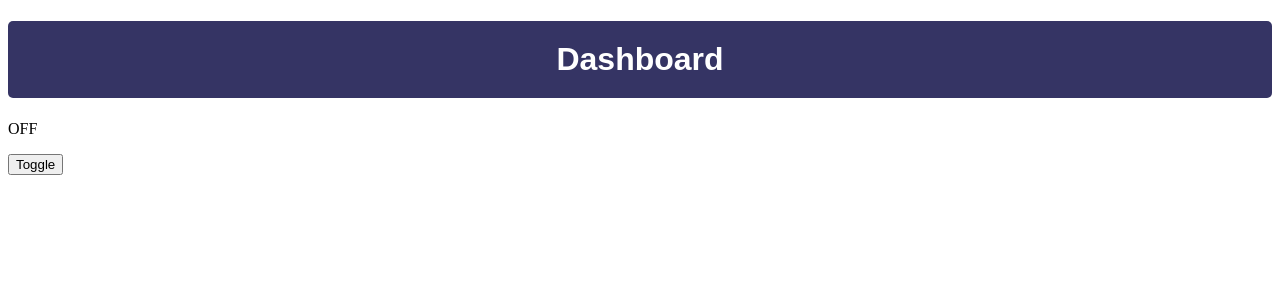
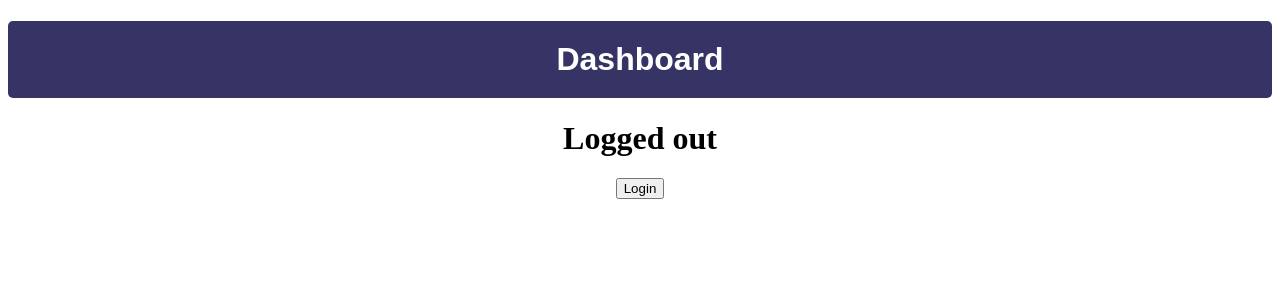
Before and after one commit to PraveenaPrasannan4789/react-apps-portfolio, a React (Vite) app: page / in a window 1280 px wide. Shown: the top 300 px of the page. Built offline with nearby package versions, Linux system fonts and the light colour scheme.

Commit message:
added logged status component

```diff
--- a/src/App.jsx
+++ b/src/App.jsx
@@ -5,6 +5,7 @@ import ReverseString from "./components/ReverseString";
 import UserList from "./components/UserList";
 import SerachFilter from "./components/SearchFilter";
 import Toggle from "./components/Toggle";
+import LoginStatus from "./components/LoginStatus";
 
 function App() {
   const headerStyle = {
@@ -24,7 +25,8 @@ function App() {
       {/* <ReverseString /> */}
       {/* <UserList /> */}
       {/* <SerachFilter /> */}
-      <Toggle />
+      {/* <Toggle /> */}
+      <LoginStatus />
     </>
   );
 }
--- /dev/null
+++ b/src/components/LoginStatus.jsx
@@ -0,0 +1,16 @@
+import { useState } from "react";
+
+const LoginStatus = () => {
+  const [isLoggedIn, setIsLoggedIn] = useState(false);
+
+  return (
+    <div style={{ textAlign: "center" }}>
+      <h1>{isLoggedIn ? "Logged In" : "Logged out"} </h1>
+      <button onClick={() => setIsLoggedIn(!isLoggedIn)}>
+        {isLoggedIn ? "Logout" : "Login"}
+      </button>
+    </div>
+  );
+};
+
+export default LoginStatus;
```
